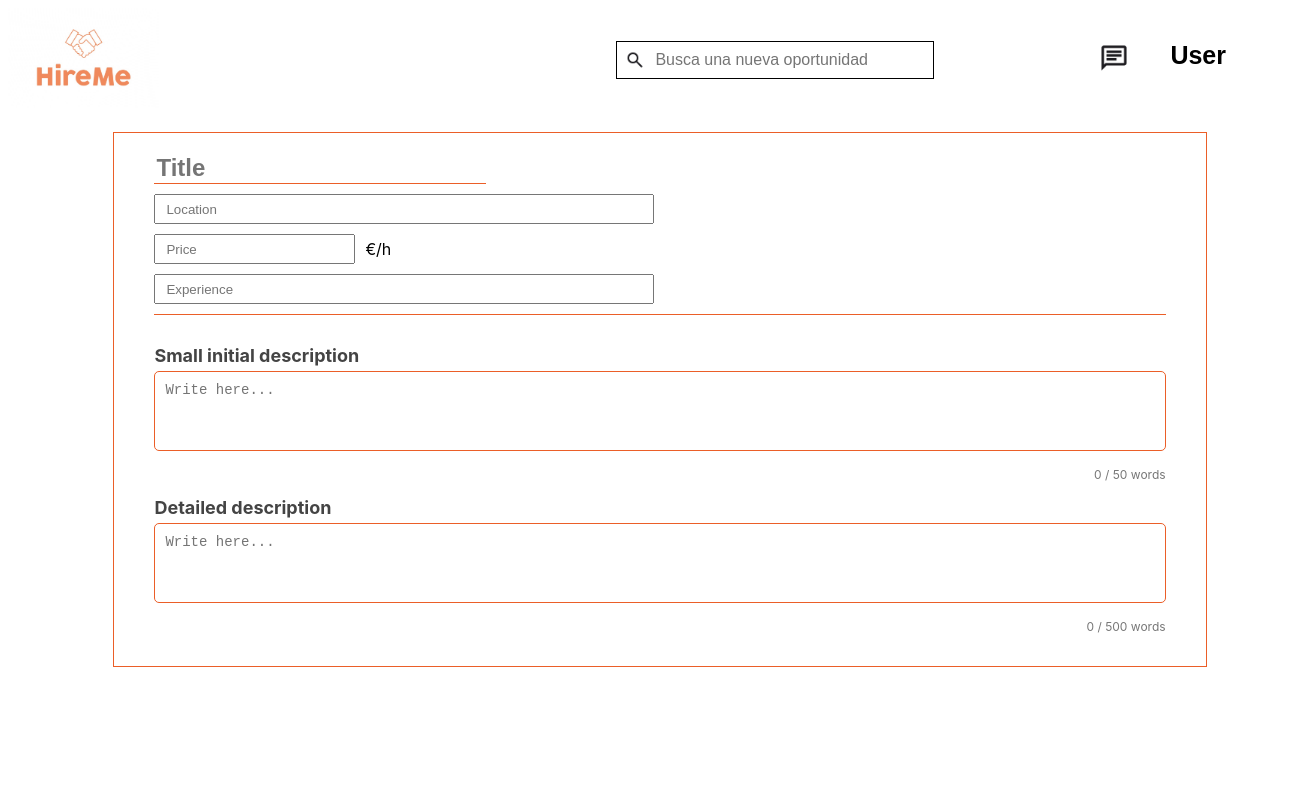
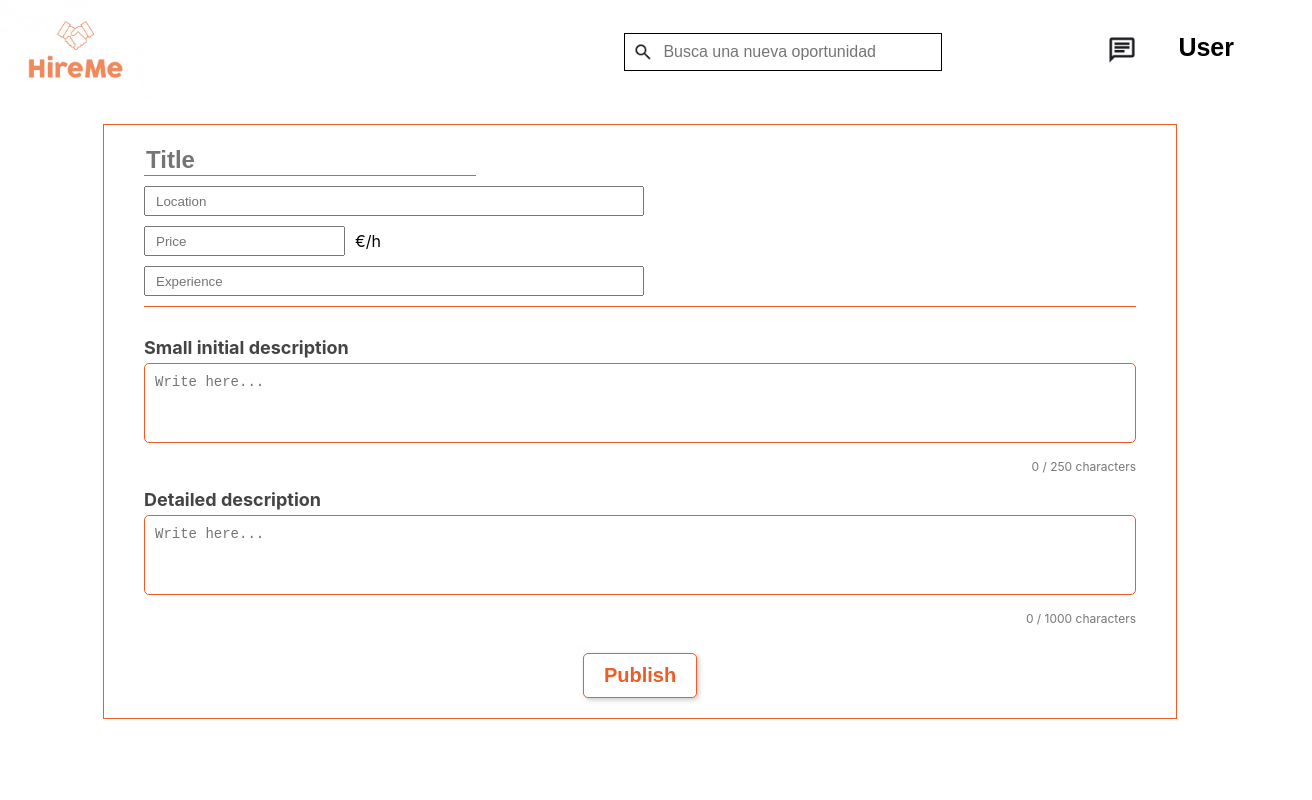
Before and after one commit to PedroRodriguezHernandez/HireMe, an Angular app: page / in a window 1280 px wide. Shown: the top 800 px of the page, 1312 px wide, since content can reach past the window. Built offline with nearby package versions, Linux system fonts and the light colour scheme.

Commit message:
create page

```diff
--- a/src/app/app.component.ts
+++ b/src/app/app.component.ts
@@ -12,7 +12,6 @@ import {TextInputComponent} from './text-input/text-input.component';
 @Component({
   selector: 'app-root',
   standalone: true,
-  imports: [RouterOutlet, HeaderComponent, ButonComponent, HeaderWithLoginComponent, LateralOrangeComponent, LoginPageComponent, TextInputComponent],
   imports: [RouterOutlet, HeaderComponent, ButonComponent, HeaderWithLoginComponent, FooterComponent, CreateComponent],
   templateUrl: './app.component.html',
   styleUrl: './app.component.css'
--- a/src/app/create/create.component.css
+++ b/src/app/create/create.component.css
@@ -4,7 +4,6 @@
   justify-content: center;
   align-items: flex-start;
   height: 100vh;
-  width: 100%;
   background: white;
   padding: 20px;
   border-radius: 10px;
@@ -37,6 +36,7 @@
   font-weight: bold;
   border: none;
   border-bottom: 1px solid #EB5E28;
+  max-width: 100%;
 }
 
 .data {
@@ -89,3 +89,14 @@ textarea {
   color: #777;
   text-align: right;
 }
+
+.button-bar{
+  display: flex;
+  justify-content: center;
+}
+
+.invalid-field {
+  border: 2px solid red;
+  outline: none;
+  scroll-margin-top: 80px; /* para dejar espacio si hay header fijo */
+}
--- a/src/app/create/create.component.html
+++ b/src/app/create/create.component.html
@@ -1,24 +1,53 @@
 <app-header-with-login></app-header-with-login>
 <div class="body">
-    <div class="anuncio">
+    <form class="anuncio" [formGroup]="form">
       <div class="top">
-        <input class="title" type="text" placeholder="Title" />
-        <input class="data" type="text" placeholder="Location" />
+        <input class="title"
+               type="text"
+               [ngClass]="{'invalid-field': formSubmitted && form.controls.title?.invalid}"
+               [formControl]="form.controls.title"
+               placeholder="Title" />
+        <input class="data"
+               type="text"
+               [ngClass]="{'invalid-field': formSubmitted && form.controls.location?.invalid}"
+               [formControl]="form.controls.location"
+               placeholder="Location" />
         <div class="price">
-          <input class="data" type="number" placeholder="Price" />
+          <input class="data"
+                 type="number"
+                 [ngClass]="{'invalid-field':  formSubmitted && form.controls.price?.invalid}"
+                 [formControl]="form.controls.price"
+                 placeholder="Price" />
           <a class="data">€/h</a>
         </div>
-        <input class="data" type="text" placeholder="Experience" />
+        <input class="data"
+               type="text"
+               [ngClass]="{'invalid-field': formSubmitted && form.controls.experience?.invalid}"
+               [formControl]="form.controls.experience"
+               placeholder="Experience" />
       </div>
       <div class="content">
         <h2>Small initial description</h2>
-        <textarea id="small-text" placeholder="Write here..."></textarea>
-        <p class = "counter">0 / 50 words</p>
+        <textarea id="small-text"
+                  (input)="onSmallCharInput($event)"
+                  [value]="smallText"
+                  [ngClass]="{'invalid-field': formSubmitted && form.controls.short?.invalid}"
+                  [formControl]="form.controls.short"
+                  placeholder="Write here..."></textarea>
+        <p class = "counter">{{ smallCharCount }} / {{ SMALL_LIMIT }} characters</p>
         <h2>Detailed description
         </h2>
-        <textarea id="large-text" placeholder="Write here..."></textarea>
-        <p class = "counter">0 / 500 words</p>
+        <textarea id="large-text"
+                  (input)="onLargeCharInput($event)"
+                  [ngClass]="{'invalid-field':  formSubmitted && form.controls.large?.invalid}"
+                  [value]="largeText"
+                  [formControl]="form.controls.large"
+                  placeholder="Write here..."></textarea>
+        <p class = "counter">{{ largeCharCount }} / {{ LARGE_LIMIT }} characters</p>
       </div>
-    </div>
+      <div class="button-bar">
+        <app-buton (click)="submitForm()" [text]="'Publish'"></app-buton>
+      </div>
+    </form>
 </div>
 <app-footer></app-footer>
--- a/src/app/create/create.component.ts
+++ b/src/app/create/create.component.ts
@@ -1,14 +1,81 @@
 import { Component } from '@angular/core';
 import {HeaderWithLoginComponent} from '../header-with-login/header-with-login.component';
 import {FooterComponent} from '../footer/footer.component';
+import {ButonComponent} from '../buton/buton.component';
+import {FormBuilder, FormControl, FormGroup, ReactiveFormsModule, Validators} from '@angular/forms';
+import {NgClass} from '@angular/common';
 
 @Component({
   selector: 'app-create',
-  imports: [HeaderWithLoginComponent, FooterComponent],
+  imports: [HeaderWithLoginComponent, FooterComponent, ButonComponent, ReactiveFormsModule, NgClass],
   templateUrl: './create.component.html',
   standalone: true,
   styleUrl: './create.component.css'
 })
 export class CreateComponent {
+  smallText = '';
+  largeText = '';
+  smallCharCount = 0;
+  largeCharCount = 0;
 
+  formSubmitted = false;
+
+  readonly SMALL_LIMIT = 250;
+  readonly LARGE_LIMIT = 1000;
+
+  onSmallCharInput(event: Event): void {
+    const input = event.target as HTMLTextAreaElement;
+    const text = input.value;
+
+    if (text.length <= this.SMALL_LIMIT) {
+      this.smallText = text;
+      this.smallCharCount = text.length;
+    } else {
+      const trimmed = text.slice(0, this.SMALL_LIMIT);
+      this.smallText = trimmed;
+      this.smallCharCount = this.SMALL_LIMIT;
+
+      setTimeout(() => input.value = trimmed, 0);
+    }
+  }
+  onLargeCharInput(event: Event): void {
+    const input = event.target as HTMLTextAreaElement;
+    const text = input.value;
+
+    if (text.length <= this.LARGE_LIMIT) {
+      this.largeText = text;
+      this.largeCharCount = text.length;
+    } else {
+      const trimmed = text.slice(0, this.LARGE_LIMIT);
+      this.largeText = trimmed;
+      this.largeCharCount = this.LARGE_LIMIT;
+
+      setTimeout(() => input.value = trimmed, 0);
+    }
+  }
+
+  form = new FormGroup({
+    title: new FormControl('', [Validators.required,Validators.minLength(1)]),
+    price: new FormControl('', [Validators.required]),
+    location: new FormControl('', [Validators.required]),
+    experience: new FormControl('', [Validators.required]),
+    short: new FormControl('', [Validators.required]),
+    large: new FormControl('', [Validators.required]),
+  });
+
+  submitForm() {
+    this.formSubmitted = true;
+    if (this.form.valid){
+      const jsonData = this.form.value;
+      console.log('✅ JSON generado:', jsonData);
+    }else{
+      console.log("no ll");
+      this.form.markAllAsTouched();
+      const firstInvalidControl = document.querySelector('.invalid-field');
+      if (firstInvalidControl) {
+        (firstInvalidControl as HTMLElement).focus();
+        firstInvalidControl.scrollIntoView({ behavior: 'smooth', block: 'center' });
+      }
+    }
+  }
 }
--- a/src/app/login-page/login-page.component.html
+++ b/src/app/login-page/login-page.component.html
@@ -23,3 +23,4 @@
     ¿Todavía no tienes una cuenta? Regístrate
   </p>
 </div>
+<app-footer></app-footer>
--- a/src/app/login-page/login-page.component.ts
+++ b/src/app/login-page/login-page.component.ts
@@ -2,13 +2,15 @@ import { Component } from '@angular/core';
 import {LateralOrangeComponent} from '../lateral-orange/lateral-orange.component';
 import {TextInputComponent} from '../text-input/text-input.component';
 import {ButonComponent} from '../buton/buton.component';
+import {FooterComponent} from '../footer/footer.component';
 
 @Component({
   selector: 'app-login-page',
   imports: [
     LateralOrangeComponent,
     TextInputComponent,
-    ButonComponent
+    ButonComponent,
+    FooterComponent
   ],
   templateUrl: './login-page.component.html',
   standalone: true,
--- a/src/styles.css
+++ b/src/styles.css
@@ -1 +1,4 @@
 /* You can add global styles to this file, and also import other style files */
+body{
+  margin: 0;
+}
```
